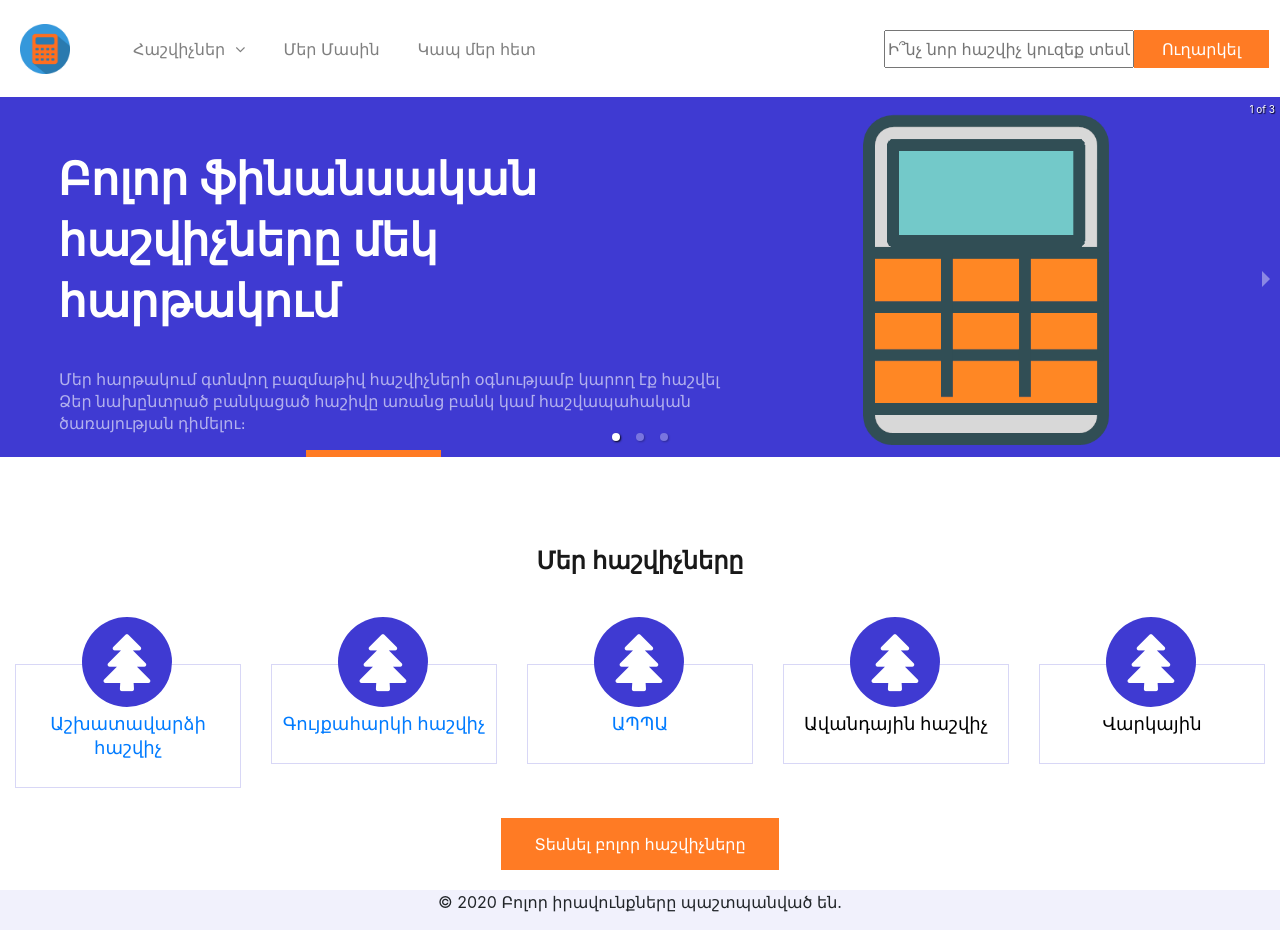
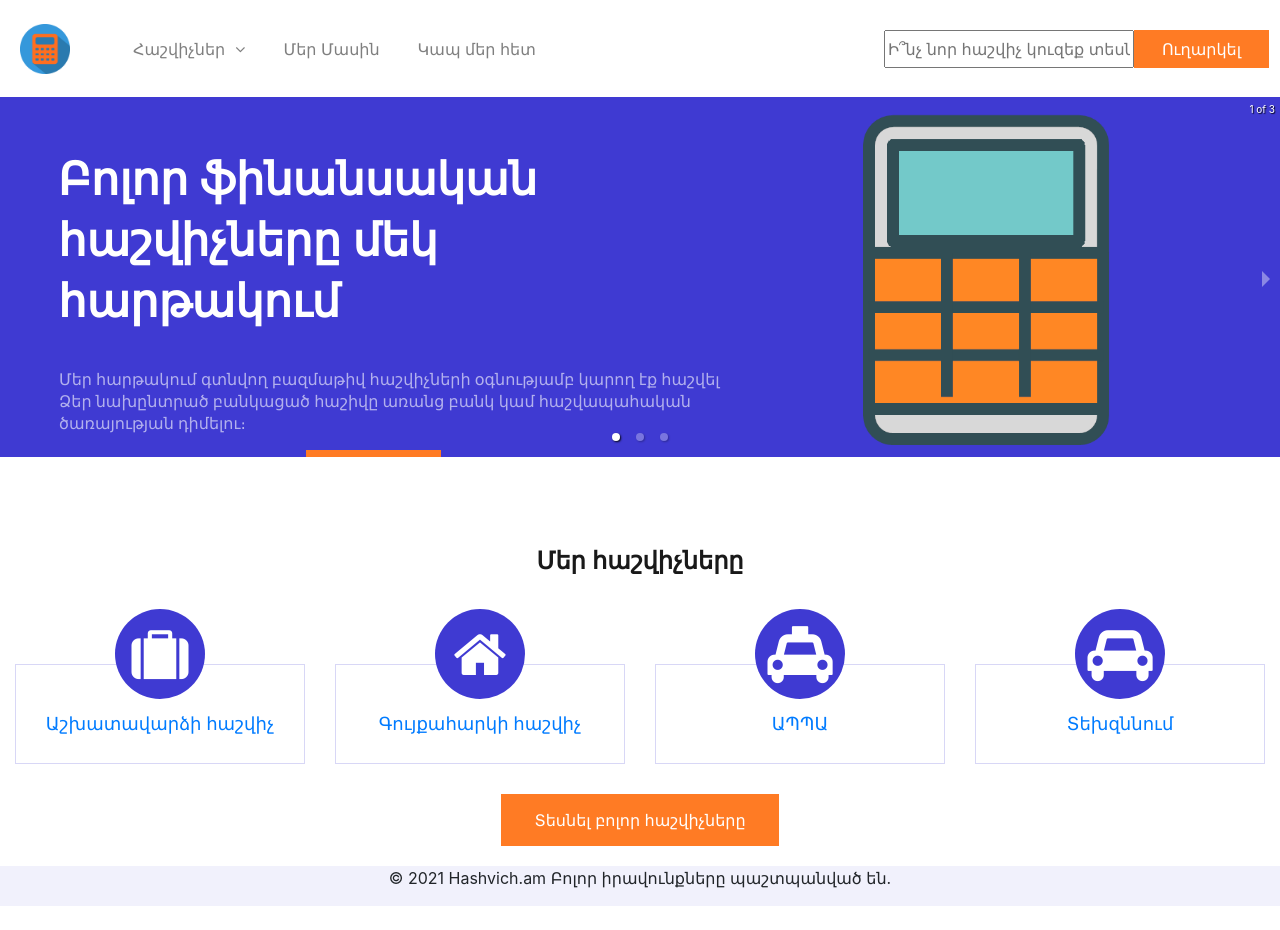
Before and after one commit to zhorgithub/hashvir, a React (Create React App) app: page / in a window 1280 px wide. After the commit the page ends 906 px from the top, so only its background shows below. Built offline with nearby package versions, Linux system fonts and the light colour scheme.

Commit message:
link changes

```diff
--- a/public/index.html
+++ b/public/index.html
@@ -11,7 +11,9 @@
   <link rel="stylesheet" type="text/css"
     href="https://cdnjs.cloudflare.com/ajax/libs/font-awesome/4.7.0/css/font-awesome.min.css">
   <link rel="stylesheet" type="text/css" href="style.css">
-  <title>Hashvich.am</title>
+  <link rel="shortcut icon" href="img/Calculator.png" type="image/x-icon">
+  <link rel="icon" href="img/Calculator.png" type="image/x-icon">
+  <title>Բոլոր ֆինանսական հաշվիչները մեկ հարթակում</title>
 </head>
 
 <body>
--- a/public/style.css
+++ b/public/style.css
@@ -181,10 +181,13 @@ html{
     width: 90px;
     border-radius: 50%;
     bottom: 65%;
-    left: 32%;
     display: flex;
     justify-content: center;
     align-items: center;
+    left: 0;
+    right: 0;
+    margin-left: auto;
+    margin-right: auto;
 }
 .calc-icon i{
 	font-size: 57px;
--- a/src/layouts/components/Footer/Footer.js
+++ b/src/layouts/components/Footer/Footer.js
@@ -6,7 +6,7 @@ const Footer = () => {
 
     return (
         <div className="container-fluid footer-calc flex-calc">
-            <p className="footer-text">&copy; 2020 Բոլոր իրավունքները պաշտպանված են.</p>
+            <p className="footer-text">&copy; 2021 Hashvich.am Բոլոր իրավունքները պաշտպանված են.</p>
         </div>
     )
 }
--- a/src/layouts/components/Header/Header.js
+++ b/src/layouts/components/Header/Header.js
@@ -52,14 +52,14 @@ const Header = () => {
                                                 </Link></div>
                                             </div>
                                         </div>
-                                        <div className="col-md-6">
+                                        {/* <div className="col-md-6">
                                             <div className="row d-flex tab">
                                                 <div className="fa-icon text-center"> <span className="fa fa-female"></span> </div>
                                                 <div className="d-flex flex-column"> <Link className="dropdown-item" to='mbenefit'>
                                                     <h6 className="mb-0">Մայրության նպաստ</h6> <small className="text-muted">-----</small>
                                                 </Link></div>
                                             </div>
-                                        </div>
+                                        </div> */}
                                     </div>
                                     <div className="row">
                                         <div className="col-md-6">
@@ -72,14 +72,14 @@ const Header = () => {
 
                                             </div>
                                         </div>
-                                        <div className="col-md-6">
+                                        {/* <div className="col-md-6">
                                             <div className="row d-flex tab">
                                                 <div className="fa-icon text-center"> <span className="fa fa-tint"></span> </div>
                                                 <div className="d-flex flex-column"> <Link className="dropdown-item" to='utilities'>
                                                     <h6 className="mb-0">Կոմունալներ</h6> <small className="text-muted">Գազ,Ջուր,Լույս...</small>
                                                 </Link></div>
                                             </div>
-                                        </div>
+                                        </div> */}
                                     </div>
                                 </div>
                             </div>
--- a/src/layouts/components/Sidebar/Sidebar.js
+++ b/src/layouts/components/Sidebar/Sidebar.js
@@ -21,7 +21,7 @@ function Sidebar(props) {
              <li>
                 <Link to='inspection'>Տեխզննում</Link>
             </li>
-             <li className="active">
+            {/* <li className="active">
                 <a href="#homeSubmenu" data-toggle="collapse" aria-expanded="false" className="dropdown-toggle">Վարկ</a>
                 <ul className="collapse list-unstyled" id="homeSubmenu">
                     <li>
@@ -66,7 +66,7 @@ function Sidebar(props) {
             </li>
              <li>
                 <Link to='utilities'>Կոմունալներ</Link>
-            </li>
+            </li> */}
         </ul>
     )
 
--- a/src/views/HomePage/HomePage.js
+++ b/src/views/HomePage/HomePage.js
@@ -18,34 +18,34 @@ const HomePage = () => {
                     <div className="row">
                         <div className="col col1">
                             <div className="icon-part-parent">
-                                <div className="calc-icon"><i className="fa fa-tree" aria-hidden="true"></i></div>
+                                <div className="calc-icon"><i className="fa fa-suitcase" aria-hidden="true"></i></div>
                                 <p className="calc-icon-text"><Link to='/salary'>Աշխատավարձի հաշվիչ</Link></p>
                             </div>
                         </div>
                         <div className="col col2">
                             <div className="icon-part-parent">
-                                <div className="calc-icon"><i className="fa fa-tree" aria-hidden="true"></i></div>
+                                <div className="calc-icon"><i className="fa fa-home" aria-hidden="true"></i></div>
                                 <p className="calc-icon-text"><Link to='realEstate'>Գույքահարկի հաշվիչ</Link></p>
                             </div>
                         </div>
                         <div className="col col3">
                             <div className="icon-part-parent">
-                                <div className="calc-icon"><i className="fa fa-tree" aria-hidden="true"></i></div>
+                                <div className="calc-icon"><i className="fa fa-cab" aria-hidden="true"></i></div>
                                 <p className="calc-icon-text"><Link to='appa'>ԱՊՊԱ</Link></p>
                             </div>
                         </div>
-                        <div className="col col4">
+                       <div className="col col4">
                             <div className="icon-part-parent">
-                                <div className="calc-icon"><i className="fa fa-tree" aria-hidden="true"></i></div>
-                                <p className="calc-icon-text">Ավանդային հաշվիչ</p>
+                                <div className="calc-icon"><i className="fa fa-car" aria-hidden="true"></i></div>
+                                <p className="calc-icon-text"><Link to='inspection'>Տեխզննում</Link></p>
                             </div>
                         </div>
-                        <div className="col col5">
+                        {/*  <div className="col col5">
                             <div className="icon-part-parent">
                                 <div className="calc-icon"><i className="fa fa-tree" aria-hidden="true"></i></div>
                                 <p className="calc-icon-text">Վարկային</p>
                             </div>
-                        </div>
+                        </div> */}
                     </div>
                 </div>
             </div>
```
Also changed, not shown: 1 other file (tests, documents, lock files or other folders).
